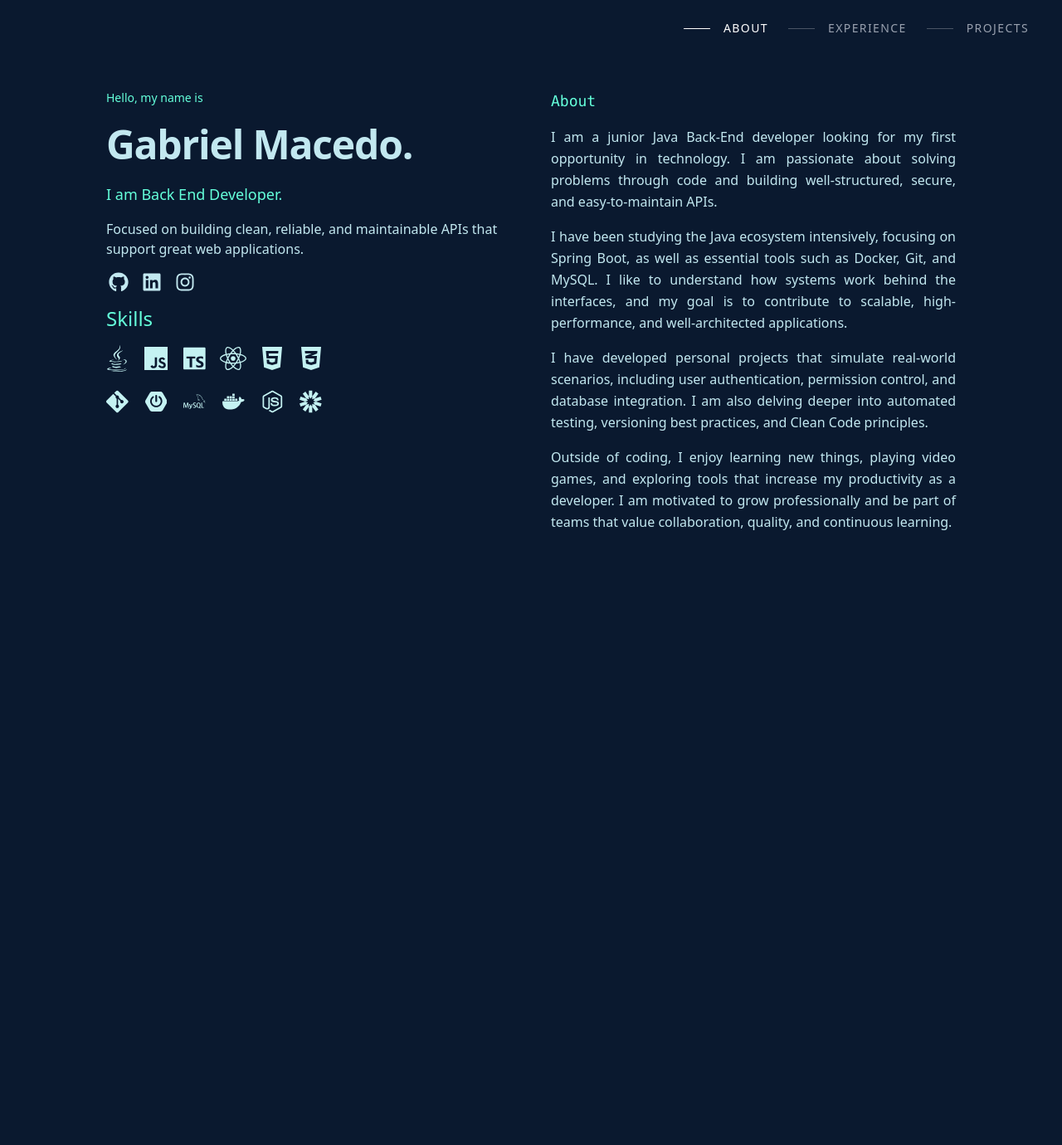
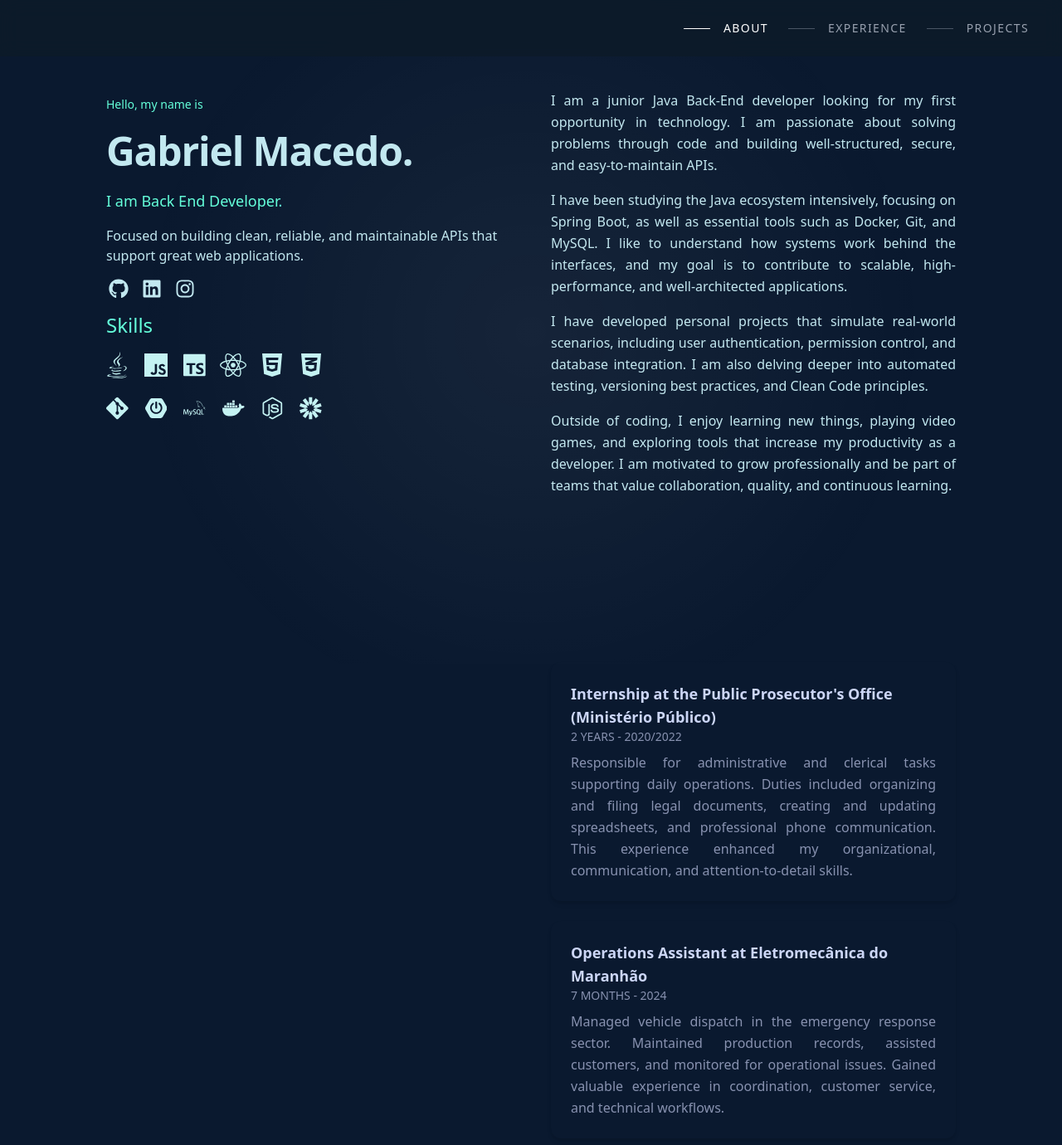
Before and after one commit to gabriel-m-gomes/gabriel-m-gomes.github.io-, a React (Vite) app: page / in a window 1280 px wide. Shown: the top 1380 px of the page at 83% size. Before the commit the page ends 800 px from the top, so only its background shows below. Built offline with nearby package versions, Linux system fonts and the light colour scheme.

Commit message:
I implemented the experience section and took the opportunity to make CSS adjustments and improve the layout

```diff
--- a/src/App.jsx
+++ b/src/App.jsx
@@ -1,14 +1,35 @@
+import { useEffect } from "react";
 import Hero from "./sections/Hero";
 import Navbar from "./sections/NavBar";
 import About from "./sections/About";
+import Experience from "./sections/Experience";
 
 function App() {
+  useEffect(() => {
+    const handleMouseMove = (e) => {
+      const glow = document.querySelector(".mouse-glow");
+      if (glow) {
+        glow.style.setProperty("--mouse-x", `${e.clientX}px`);
+        glow.style.setProperty("--mouse-y", `${e.clientY}px`);
+      }
+    };
+
+    window.addEventListener("mousemove", handleMouseMove);
+    return () => window.removeEventListener("mousemove", handleMouseMove);
+  }, []);
+
   return (
     <>
+      <div className="mouse-glow" />
       <Navbar />
-      <div className="flex flex-col lg:flex-row items-start justify-between px-4 sm:px-8 md:px-12 lg:px-20 xl:px-32 gap-12 mt-10">
-        <Hero />
-        <About />
+      <div className="flex flex-col lg:flex-row px-4 sm:px-8 md:px-12 lg:px-20 xl:px-32 gap-12 mt-10">
+        <div className="lg:w-1/2">
+          <Hero />
+        </div>
+        <div className="lg:w-1/2 flex flex-col gap-50">
+          <About />
+          <Experience />
+        </div>
       </div>
     </>
   );
--- a/src/index.css
+++ b/src/index.css
@@ -1,5 +1,21 @@
 @import "tailwindcss";
 
 body {
-  background-color: rgba(10, 25, 47, 255);
+  background-color: rgba(10, 25, 47, 1);
 }
+
+.mouse-glow {
+  position: fixed;
+  top: 0;
+  left: 0;
+  width: 100vw;
+  height: 100vh;
+  pointer-events: none;
+  background: radial-gradient(
+    600px circle at var(--mouse-x, 50%) var(--mouse-y, 50%),
+    rgba(255, 255, 255, 0.05),
+    transparent 80%
+  );
+  z-index: 0;
+  transition: background 0.2s ease;
+}
--- a/src/sections/About.jsx
+++ b/src/sections/About.jsx
@@ -1,33 +1,33 @@
 const About = () => {
   return (
-    <div className="flex-1 text-[#c2e8f0]">
-      <h2 className="text-lg text-[#64ffda] font-mono mb-4">About</h2>
-      <div className="space-y-4 text-base leading-relaxed text-justify">
+    <div
+      id="about"
+      className="flex-1 text-[#c2e8f0] space-y-4 text-base leading-relaxed text-justify"
+    >
       <p>
         I am a junior Java Back-End developer looking for my first opportunity
         in technology. I am passionate about solving problems through code and
         building well-structured, secure, and easy-to-maintain APIs.
       </p>
       <p>
-          I have been studying the Java ecosystem intensively, focusing on
-          Spring Boot, as well as essential tools such as Docker, Git, and
-          MySQL. I like to understand how systems work behind the interfaces,
-          and my goal is to contribute to scalable, high-performance, and
-          well-architected applications.
+        I have been studying the Java ecosystem intensively, focusing on Spring
+        Boot, as well as essential tools such as Docker, Git, and MySQL. I like
+        to understand how systems work behind the interfaces, and my goal is to
+        contribute to scalable, high-performance, and well-architected
+        applications.
       </p>
       <p>
         I have developed personal projects that simulate real-world scenarios,
         including user authentication, permission control, and database
-          integration. I am also delving deeper into automated testing,
-          versioning best practices, and Clean Code principles.
+        integration. I am also delving deeper into automated testing, versioning
+        best practices, and Clean Code principles.
       </p>
       <p>
-          Outside of coding, I enjoy learning new things, playing video games,
-          and exploring tools that increase my productivity as a developer. I am
+        Outside of coding, I enjoy learning new things, playing video games, and
+        exploring tools that increase my productivity as a developer. I am
         motivated to grow professionally and be part of teams that value
         collaboration, quality, and continuous learning.
       </p>
-      </div>
     </div>
   );
 };
--- /dev/null
+++ b/src/sections/Experience.jsx
@@ -0,0 +1,34 @@
+const Experience = () => {
+  return (
+    <div id="experience" className="flex flex-col gap-6 text-[#c2e8f0] mb-20">
+      <div className="group bg-[#0a192f] hover:bg-[#112240] transition-colors duration-300 rounded-xl p-6 shadow-md">
+        <h2 className="text-lg text-[#ccd6f6] font-semibold group-hover:text-[#64ffda] transition-colors">
+          Internship at the Public Prosecutor's Office (Ministério Público)
+        </h2>
+        <p className="text-sm text-[#8892b0]">2 YEARS - 2020/2022</p>
+        <p className="mt-2 text-base leading-relaxed text-[#8892b0] text-justify">
+          Responsible for administrative and clerical tasks supporting daily
+          operations. Duties included organizing and filing legal documents,
+          creating and updating spreadsheets, and professional phone
+          communication. This experience enhanced my organizational,
+          communication, and attention-to-detail skills.
+        </p>
+      </div>
+
+      <div className="group bg-[#0a192f] hover:bg-[#112240] transition-colors duration-300 rounded-xl p-6 shadow-md">
+        <h2 className="text-lg text-[#ccd6f6] font-semibold transition-colors group-hover:text-[#64ffda]">
+          Operations Assistant at Eletromecânica do Maranhão
+        </h2>
+        <p className="text-sm text-[#8892b0]">7 MONTHS - 2024</p>
+        <p className="mt-2 text-base leading-relaxed text-[#8892b0] text-justify">
+          Managed vehicle dispatch in the emergency response sector. Maintained
+          production records, assisted customers, and monitored for operational
+          issues. Gained valuable experience in coordination, customer service,
+          and technical workflows.
+        </p>
+      </div>
+    </div>
+  );
+};
+
+export default Experience;
--- a/src/sections/Hero.jsx
+++ b/src/sections/Hero.jsx
@@ -3,12 +3,12 @@
 
 const Hero = () => {
   return (
-    <div className="flex-1 text-[#c2e8f0] space-y-4">
-      <p className=" text-[#64ffda] font-medium text-sm">Hello, my name is</p>
+    <div className="sticky top-29  self-start text-[#c2e8f0] space-y-4">
+      <p className="text-[#64ffda] font-medium text-sm">Hello, my name is</p>
       <h1 className="text-4xl sm:text-5xl font-bold tracking-tight leading-tight">
         Gabriel Macedo.
       </h1>
-      <h2 className=" text-[#64ffda] text-lg font-medium">
+      <h2 className="text-[#64ffda] text-lg font-medium">
         I am Back End Developer.
       </h2>
       <h3 className="text-base font-medium">
--- a/src/sections/NavBar.jsx
+++ b/src/sections/NavBar.jsx
@@ -4,13 +4,25 @@
 const NavBar = () => {
   const [active, setActive] = useState("about");
 
+  const handleClick = (id) => {
+    setActive(id);
+    const section = document.getElementById(id);
+    if (id === "about") {
+      window.scrollTo({ top: 0, behavior: "smooth" });
+    } else {
+      section.scrollIntoView({ behavior: "smooth" });
+    }
+  };
+
+  {
+  }
   return (
-    <nav className="text-[#c2e8f0] flex flex-col sm:flex-row justify-center sm:justify-end items-center gap-4 sm:gap-6 py-6 px-4 sm:px-10">
+    <nav className="sticky top-0 z-50 bg-[#0d1b2a]/90 backdrop-blur-md text-[#c2e8f0] flex flex-col sm:flex-row justify-center sm:justify-end items-center gap-4 sm:gap-6 py-6 px-4 sm:px-10">
       {linksNavBar.map((link) => (
         <div
           key={link.id}
           className="flex items-center cursor-pointer group"
-          onClick={() => setActive(link.id)}
+          onClick={() => handleClick(link.id)}
         >
           <div
             className={`w-6 sm:w-8 h-px mr-2 sm:mr-4 ${
```
Lines whose indentation alone changed are shown as unchanged.
